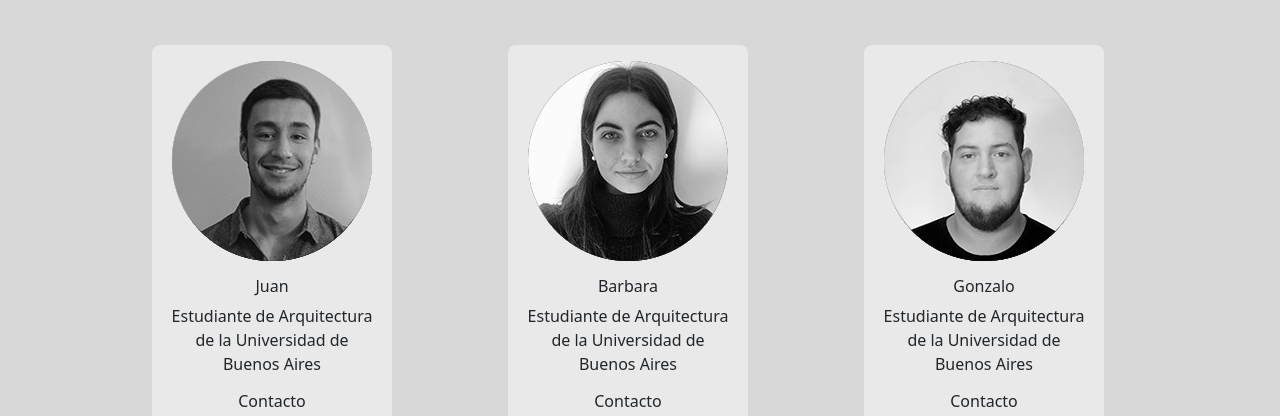
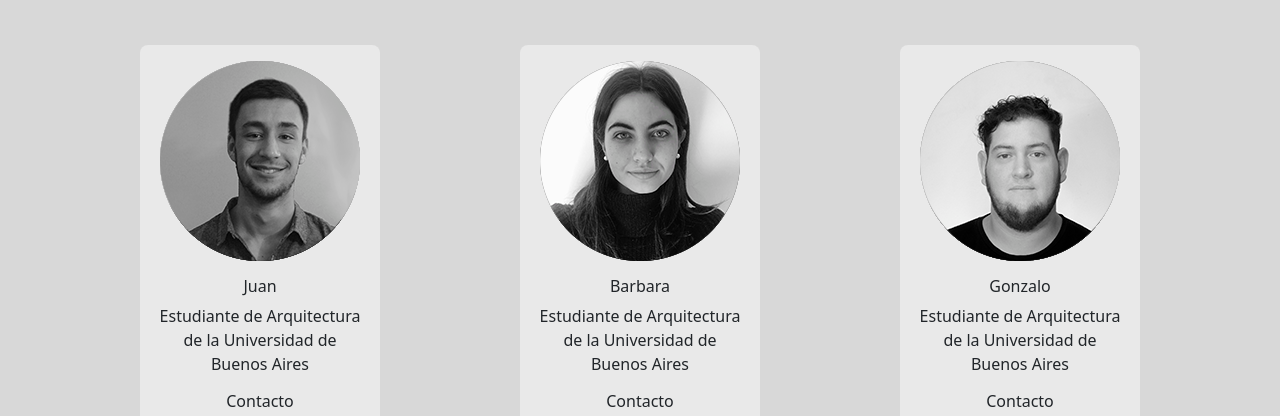
Before and after one commit to MaxiImpedovo/Proyecto-Coder-2021, a website: page pages/03-page-perfiles.html in a window 1280 px wide. Shown: the part 642-1058 px from the top of the page. Drawn offline with Linux system fonts and the light colour scheme; files whose address does not match are found by name.

Commit message:
Correccion rapida container md en perfil

```diff
--- a/pages/03-page-perfiles.html
+++ b/pages/03-page-perfiles.html
@@ -123,7 +123,7 @@
                 </div>
 
 
-                <div class="col-5 col-md-3 col-lg-2 DivPerfil">
+                <div class="col-12 col-sm-4 col-lg-4 DivPerfil">
                     <img class="ImgPerfil" src="../public/img/Fotos-Flor.png" alt="">
                     <div class="PerfilNombre">
                         <h3>Florencia</h3>
@@ -156,7 +156,7 @@
                 </div>
 
 
-                <div class="col-5 col-md-3 col-lg-2 DivPerfil">
+                <div class="col-12 col-sm-4 col-lg-4 DivPerfil">
                     <img class="ImgPerfil" src="../public/img/Fotos-Franco.png" alt="">
                     <div class="PerfilNombre">
                         <h3>Franco</h3>
@@ -187,9 +187,9 @@
                 </div>
             </div>
 
-            <div class="Perfil02 container-md row flex-column flex-lg-row justify-content-around align-items-center">
+            <div class="Perfil02 row flex-column flex-lg-row justify-content-around align-items-center">
 
-                <div class="col-5 col-md-3 col-lg-2 DivPerfil">
+                <div class="col-12 col-sm-4 col-lg-4 DivPerfil">
                     <img class="ImgPerfil" src="../public/img/Fotos-juan.png" alt="">
                     <div class="PerfilNombre">
                         <h3>Juan</h3>
@@ -221,7 +221,7 @@
                 </div>
 
 
-                <div class="col-5 col-md-3 col-lg-2 DivPerfil">
+                <div class="col-12 col-sm-4 col-lg-4 DivPerfil">
                     <img class="ImgPerfil" src="../public/img/Fotos-Barb.png" alt="">
                     <div class="PerfilNombre">
                         <h3>Barbara</h3>
@@ -254,7 +254,7 @@
                 </div>
 
 
-                <div class="col-5 col-md-3 col-lg-2 DivPerfil">
+                <div class="col-12 col-sm-4 col-lg-4 DivPerfil">
                     <img class="ImgPerfil" src="../public/img/Fotos-Gonza.png" alt="">
                     <div class="PerfilNombre">
                         <h3>Gonzalo</h3>
```
